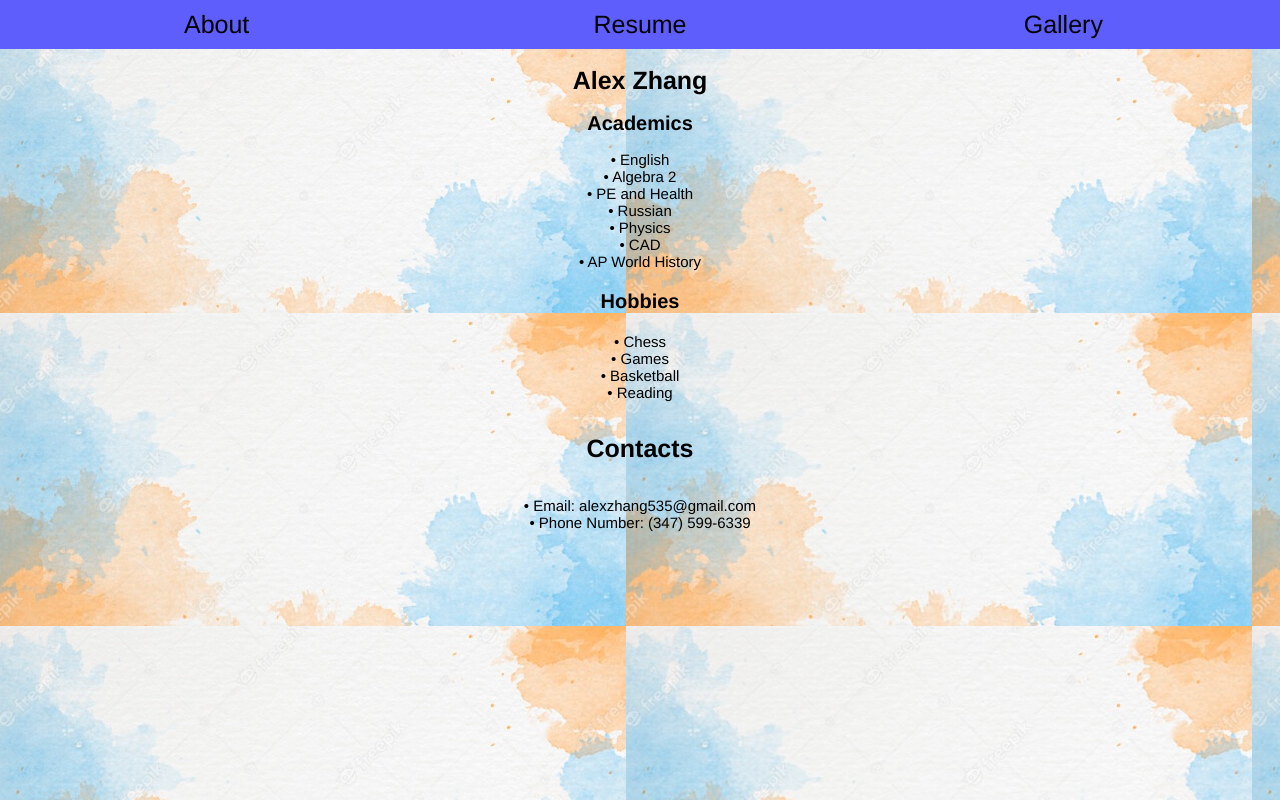
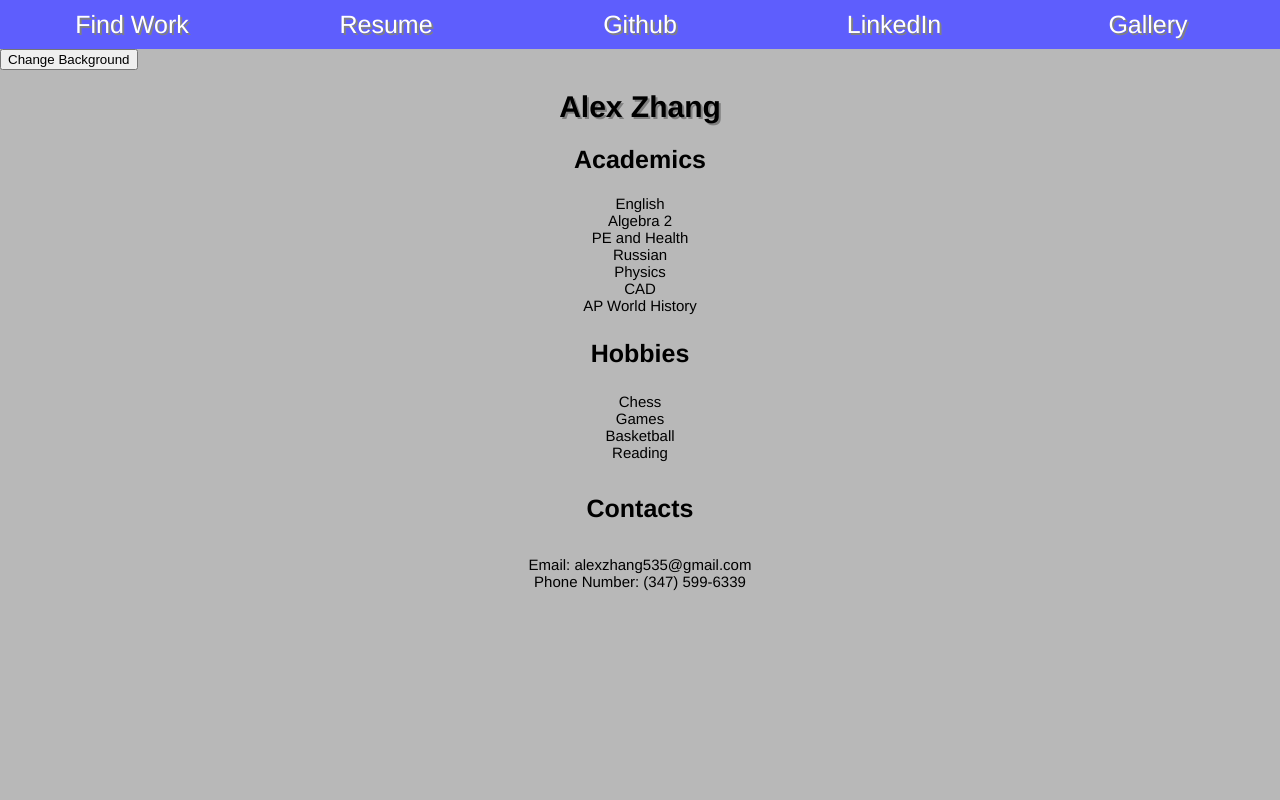
Before and after one commit to Alex81405/Personal-Website, a plain HTML site: page index.html in a window 1280 px wide. Drawn offline with Linux system fonts and the light colour scheme.

Commit message:
first commit

```diff
--- a/index.html
+++ b/index.html
@@ -4,43 +4,41 @@
    <meta charset="UTF-8">
    <title>Personal Website Project</title>
    <link rel="stylesheet" href="style.css">
+   <script src="script.js" defer></script>
 </head>
 <body>
    <div id="navbar">
-       <a href=""><div class="items">About</div></a>
+       <a href="https://alex81405.github.io/week3.day3.visData/"><div class="items">Find Work</div></a>
        <a href="https://drive.google.com/file/d/1ej2P-0fJdqE1Iugbir3sXfxC287uvzmV/view?usp=sharing"><div class="items">Resume</div></a>
+       <a href="https://github.com/Alex81405"><div class="items">Github</div></a>
+       <a href=""><div class="items">LinkedIn</div></a>
        <a href=""><div class="items">Gallery</div></a>
    </div>
 
+    <button>Change Background</button>
     <h1>Alex Zhang</h1>
     <h2>Academics</h2>
 
-    <li>• English</li>
-    <li>• Algebra 2</li>
-    <li>• PE and Health</li>
-    <li>• Russian</li>
-    <li>• Physics</li>
-    <li>• CAD</li>
-    <li>• AP World History</li>
+    <li>English</li>
+    <li>Algebra 2</li>
+    <li>PE and Health</li>
+    <li>Russian</li>
+    <li>Physics</li>
+    <li>CAD</li>
+    <li>AP World History</li>
 
     <h3>Hobbies</h3>
 
-    <li>• Chess</li>
-    <li>• Games</li>
-    <li>• Basketball</li>
-    <li>• Reading</li>
+    <li>Chess</li>
+    <li>Games</li>
+    <li>Basketball</li>
+    <li>Reading</li>
 
     <h4>Contacts</h4>
 
-    <li>• Email: alexzhang535@gmail.com</li>
-    <li>• Phone Number: (347) 599-6339</li>
+    <li>Email: alexzhang535@gmail.com</li>
+    <li>Phone Number: (347) 599-6339</li>
 
    </div>
-
-   <style>
-       body {
-           background-image: url("background.png");
-       }
-   </style>
 </body>
 </html>
--- /dev/null
+++ b/script.js
@@ -0,0 +1,11 @@
+function background () {
+    let r = Math.floor(Math.random() * 256);
+    let g = Math.floor(Math.random() * 256);
+    let b = Math.floor(Math.random() * 256);
+
+    let body = document.querySelector('body');
+    body.style.background = `rgb(${r}, ${g}, ${b})`;
+};
+
+let button = document.querySelector('button');
+button.addEventListener('click', background);
--- a/style.css
+++ b/style.css
@@ -1,14 +1,15 @@
  body {
     font-family: Helvetica;
     color: white;
-    background-color: white;
+    background-color: rgb(184, 184, 184);
     padding: 0px;
     margin: 0px;
  }
  div {
     background-color: rgb(94, 94, 253);
-    color: black;
+    color: white;
     font-size: 25px;
+    text-shadow: 2px 2px gray;
     padding: 5px;
  }
 
@@ -19,26 +20,13 @@
 
  h1 {
     color: black;
-    font-size: 25px;
+    font-size: 30px;
+    text-shadow: 2px 2px gray;
     display: flex;
     justify-content: center;
  }
 
- h2 {
-    color: black;
-    font-size: 20px;
-    display: flex;
-    justify-content: center;
- }
-
- h3 {
-    color: black;
-    font-size: 20px;
-    display: flex;
-    justify-content: center;
- }
-
- h4 {
+ h2, h3, h4 {
     color: black;
     font-size: 25px;
     display: flex;
@@ -62,4 +50,5 @@
     width: 20%;
     text-align: center;
     text-decoration: none;
+
  }
```
Also changed, not shown: background.png (deleted).
